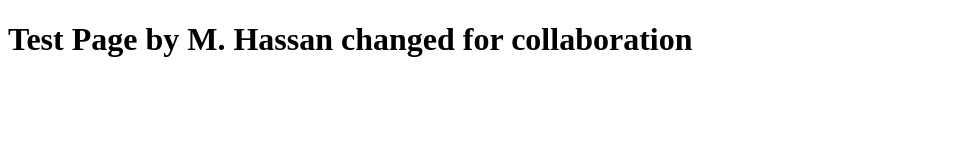
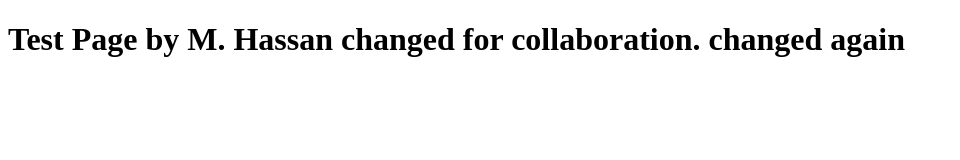
Before and after one commit to mhassan88/COMP229-Week1, a plain HTML site: page index.html in a window 1280 px wide. Shown: the whole page, without its empty margins (0-960 px from the left). Drawn offline with Linux system fonts and the light colour scheme.

Commit message:
Update index.html

```diff
--- a/index.html
+++ b/index.html
@@ -6,7 +6,7 @@
     <title>Comp229-002-M. Hassan</title>
 </head>
 <body>
-    <h1>Test Page by M. Hassan changed for collaboration</h1>
+    <h1>Test Page by M. Hassan changed for collaboration. changed again</h1>
     <script src="./scripts/app.js"></script>
 
 </body>
```
